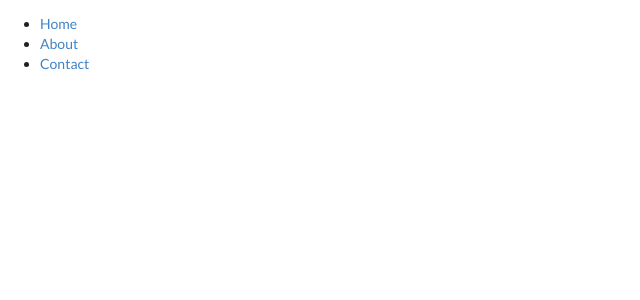
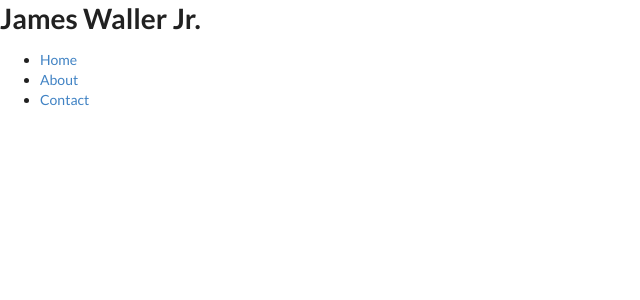
Before and after one commit to DistantDig/react-portfolio, a React (Vite) app: page / in a window 1280 px wide. Shown: the top 300 px of the page, without its empty margins (0-640 px from the left). Built offline with nearby package versions, Linux system fonts and the light colour scheme.

Commit message:
added header component

```diff
--- a/src/App.jsx
+++ b/src/App.jsx
@@ -1,10 +1,10 @@
 import { Outlet } from 'react-router-dom';
-import Nav from './components/Nav';
+import Header from './components/Header';
 
 function App() {
     return (
         <>
-            <Nav/>
+            <Header/>
             <main className=''>
                 <Outlet/>
             </main>
--- /dev/null
+++ b/src/components/Header.jsx
@@ -0,0 +1,13 @@
+import Nav from './Nav';
+
+function Header() {
+
+    return (
+        <header>
+            <h1>James Waller Jr.</h1>
+            <Nav/>
+        </header>
+    );
+}
+
+export default Header;
--- a/src/components/Nav.jsx
+++ b/src/components/Nav.jsx
@@ -4,6 +4,7 @@ function Nav() {
     const currentPage = useLocation().pathname;
 
     return (
+        <nav>
             <ul className='nav nav-tabs'>
                 <li className='nav-item'>
                     <Link to='/' className={currentPage === '/' ? 'nav-link active' : 'nav-link'}>
@@ -21,6 +22,7 @@ function Nav() {
                     </Link>
                 </li>
             </ul>
+        </nav>
     );
 }
 
```
Lines whose indentation alone changed are shown as unchanged.
